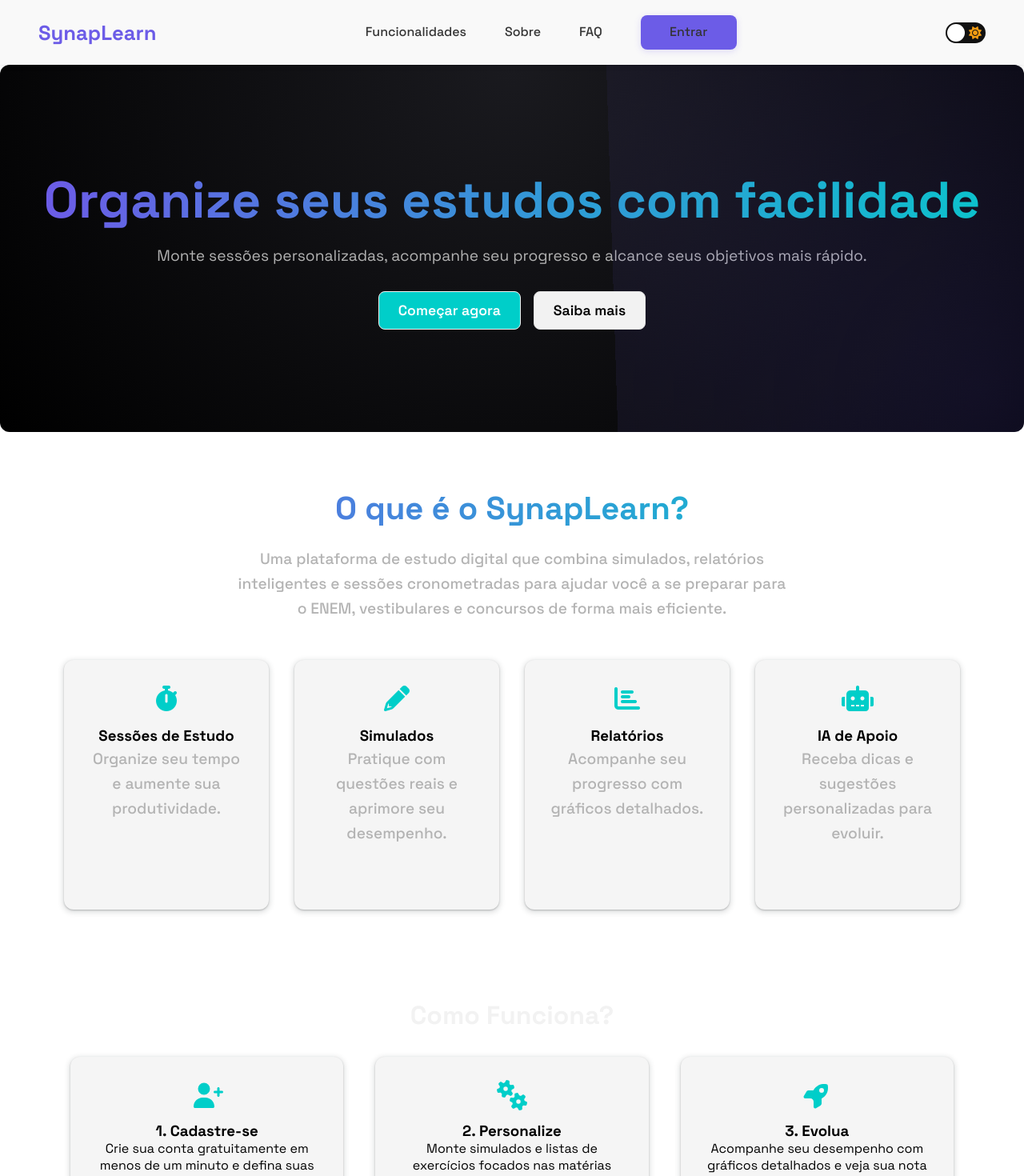
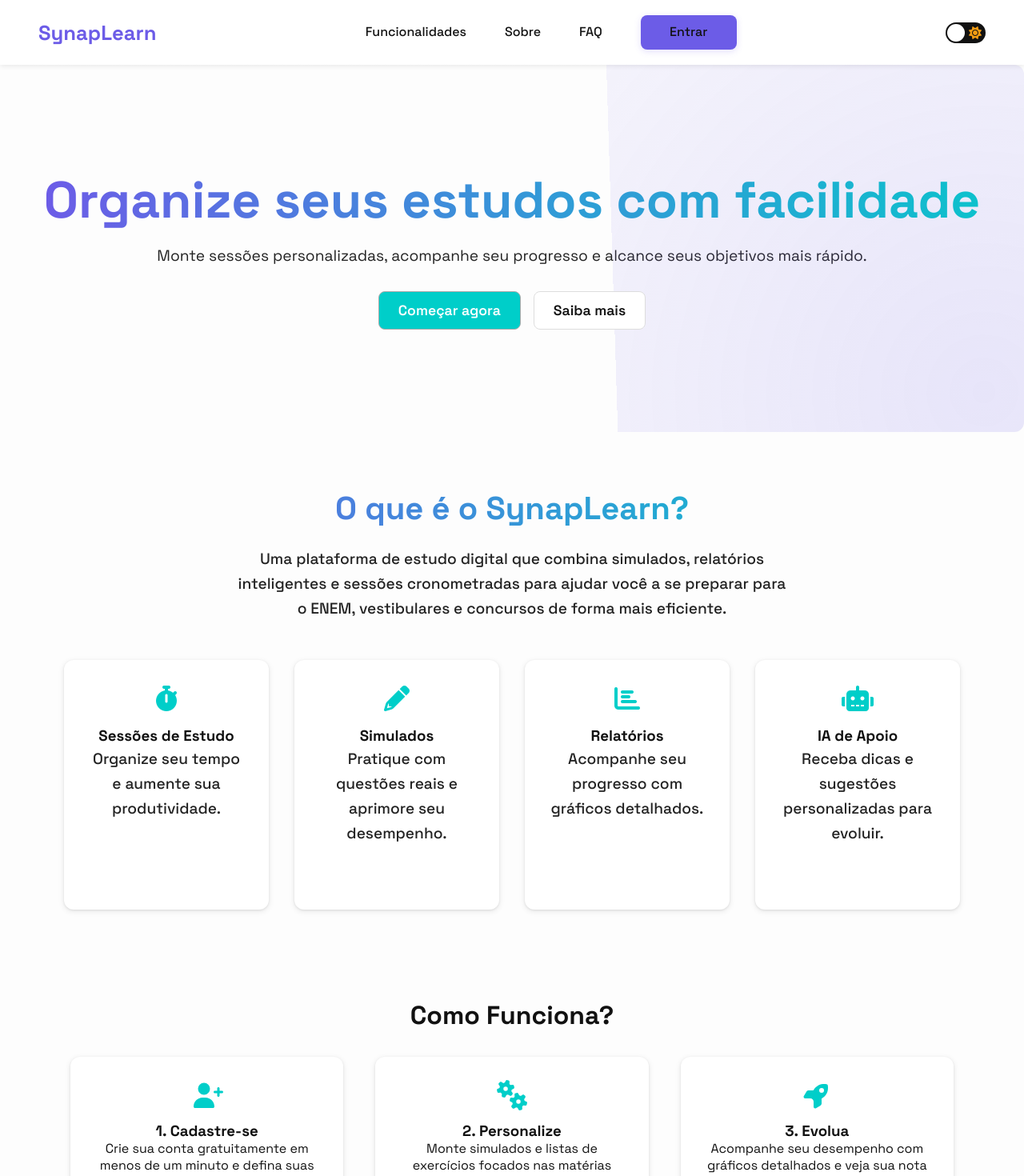
Before and after one commit to GuilhermeCanina/Front_TCC2025, a React (Vite) app: page / in a window 1280 px wide. Shown: the top 1470 px of the page at 80% size. Built offline with nearby package versions, Linux system fonts and the light colour scheme; the HTML template or start-up script is replaced by a standard one.

Commit message:
arrumando css

```diff
--- a/src/styles/LandingPage.css
+++ b/src/styles/LandingPage.css
@@ -1,6 +1,5 @@
 @import url("https://fonts.googleapis.com/css2?family=Space+Grotesk:wght@400;500;600;700&display=swap");
 @import url("https://cdnjs.cloudflare.com/ajax/libs/font-awesome/6.0.0/css/all.min.css");
-
 
 :root {
   --primary: #6c5ce7;
@@ -29,7 +28,6 @@
   flex-direction: column;
   min-height: 100vh;
 }
-
 
 .landing-header {
   display: flex;
@@ -134,7 +132,6 @@
   color: white;
   border-radius: 12px;
   text-align: center;
-  background: radial-gradient(circle at top, #1a1a1f 0%, #000000 100%);
   position: relative;
   overflow: hidden;
 }
@@ -146,7 +143,7 @@
   left: -50px;
   width: 200%;
   height: 200%;
-  background: radial-gradient(circle, rgba(108,92,231,0.15), transparent 70%);
+  background: radial-gradient(circle, rgba(108,92,231,0.15), transparent 80%);
   animation: float-bg 8s linear infinite;
 }
 
@@ -483,17 +480,17 @@
 }
 
 .landing-container.light-mode {
-  background: #ffffff;
-  color: #000000;
+  background: #fdfdfd;
+  color: #111111;
 }
 
 .landing-container.light-mode .landing-header {
-  background: #f9f9f9;
-  box-shadow: 0 2px 6px rgba(0,0,0,0.1);
+  background: #ffffff;
+  box-shadow: 0 2px 6px rgba(0,0,0,0.08);
 }
 
 .landing-container.light-mode .nav-links a {
-  color: #333;
+  color: #111111;
 }
 
 .landing-container.light-mode .nav-links a:hover {
@@ -507,18 +504,57 @@
 .landing-container.light-mode .faq-item2,
 .landing-container.light-mode .faq-item3,
 .landing-container.light-mode .faq-item4 {
-  background: #f5f5f5;
-  color: #000;
+  background: #ffffff;
+  color: #111111;
+  box-shadow: rgba(0,0,0,0.1) 0px 1px 3px, rgba(0,0,0,0.05) 0px 2px 6px 2px;
 }
 
 .landing-container.light-mode .landing-footer {
-  background: #f1f1f1;
-  color: #555;
+  background: #fafafa;
+  color: #222222;
+}
+
+.landing-container.light-mode .btn-secondary {
+  border: 1px solid #aaa;
+  color: #111111;
+}
+
+.landing-container.light-mode .btn-secondary:hover {
+  background: rgba(0,0,0,0.05);
+}
+
+.landing-container.light-mode .btn-light {
+  background: #ffffff;
+  color: #111111;
+  border: 1px solid #ddd;
+}
+
+
+.landing-container.light-mode .intro p,
+.landing-container.light-mode .hero-content p,
+.landing-container.light-mode .faq-item1 p,
+.landing-container.light-mode .faq-item2 p,
+.landing-container.light-mode .faq-item3 p,
+.landing-container.light-mode .faq-item4 p {
+  color: #222222;
+}
+
+.landing-container.light-mode .how-it-works h2,
+.landing-container.light-mode .features h2,
+.landing-container.light-mode .about h2,
+.landing-container.light-mode .faq h2 {
+  color: #111111;
+}
+
+.landing-container.light-mode .step-icon,
+.landing-container.light-mode .intro-card i,
+.landing-container.light-mode .feature-card i {
+  color: var(--secondary);
 }
 
 .landing-container.dark-mode {
-    background: linear-gradient(180deg, #0a0a0d 0%, #000000 100%);
-    color: #fff;
+  background: linear-gradient(180deg, #0a0a0d 0%, #000000 100%);
+  color: #fff;
 }
 
 .checkbox {
@@ -540,7 +576,6 @@
 }
 
 .fa-moon {color: #f1c40f;}
-
 .fa-sun {color: #f39c12;}
 
 .checkbox-label .ball {
```
